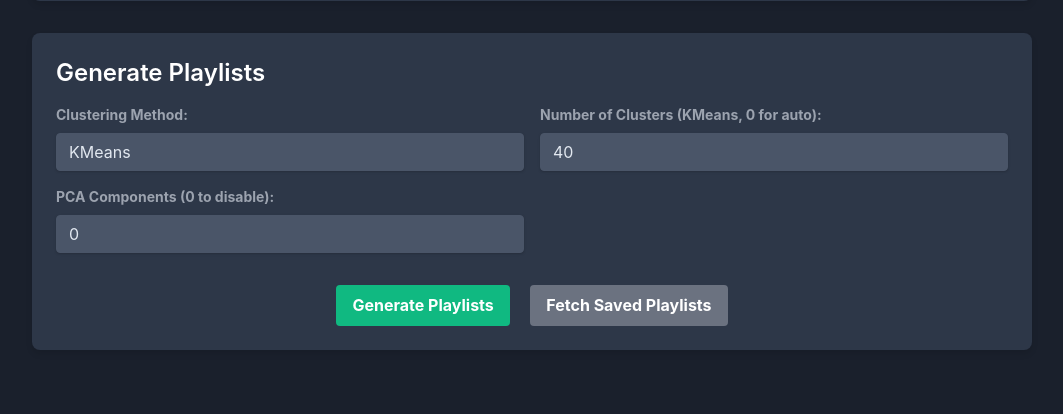
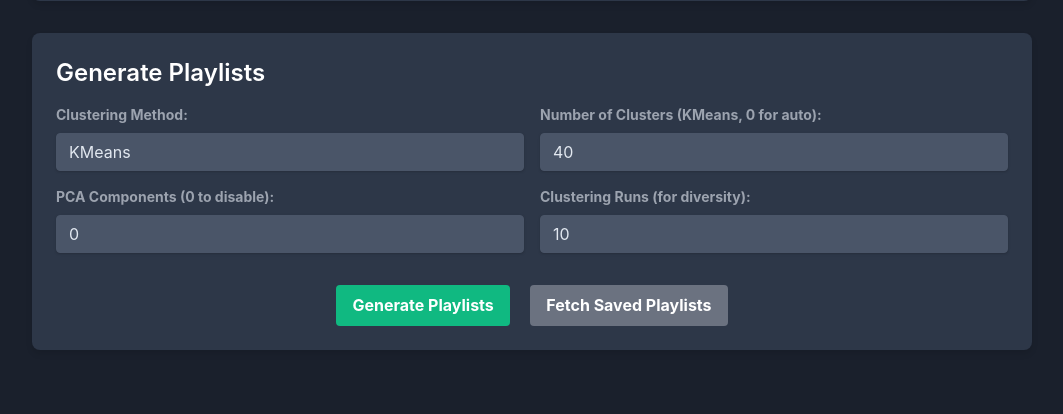
Before and after one commit to waleedhad/AudioMuse-AI-cuda_12.2, a Flask app: page / in a window 1280 px wide. Shown: the part 503-917 px from the top of the page, without its empty margins (108-1171 px from the left). Run offline with Flask 3, Linux system fonts and the light colour scheme; data that the repository does not hold is empty.

Commit message:
Update index.html

```diff
--- a/templates/index.html
+++ b/templates/index.html
@@ -194,7 +194,10 @@
                     <label for="pca_components" class="block text-gray-400 text-sm font-bold mb-2">PCA Components (0 to disable):</label>
                     <input type="number" id="pca_components" name="pca_components" class="shadow appearance-none border rounded w-full py-2 px-3 leading-tight focus:outline-none focus:shadow-outline">
                 </div>
-
+                <div>
+                    <label for="clustering_runs" class="block text-gray-400 text-sm font-bold mb-2">Clustering Runs (for diversity):</label>
+                    <input type="number" id="clustering_runs" name="clustering_runs" class="shadow appearance-none border rounded w-full py-2 px-3 leading-tight focus:outline-none focus:shadow-outline">
+                </div>
                 <div class="col-span-1 md:col-span-2 mt-4 text-center">
                     <button type="submit" id="generatePlaylistsBtn" class="bg-green-500 hover:bg-green-700 text-white font-bold py-2 px-4 rounded focus:outline-none focus:shadow-outline">
                         Generate Playlists
@@ -237,6 +240,9 @@
         const playlistsDisplay = document.getElementById('playlistsDisplay');
         const playlistList = document.getElementById('playlistList');
         const fetchPlaylistsBtn = document.getElementById('fetchPlaylistsBtn');
+
+        // NEW FIELD ELEMENT
+        const clusteringRunsInput = document.getElementById('clustering_runs');
 
         let pollingInterval = null;
         let currentTaskId = null; // Removed localStorage.getItem here, will fetch from DB first
@@ -333,6 +339,9 @@
                 document.getElementById('dbscan_eps').value = config.dbscan_eps !== undefined ? config.dbscan_eps : 0.15;
                 document.getElementById('dbscan_min_samples').value = config.dbscan_min_samples !== undefined ? config.dbscan_min_samples : 10;
                 document.getElementById('pca_components').value = config.pca_enabled ? 3 : 0; // Set to 3 if enabled, 0 if disabled
+                // --- NEW JS CHANGES HERE ---
+                clusteringRunsInput.value = config.clustering_runs !== undefined ? config.clustering_runs : 10; // Populate new field
+                // --- END NEW JS CHANGES ---
 
                 toggleClusteringOptions(); // Adjust visibility based on loaded config
             } catch (error) {
@@ -480,6 +489,9 @@
                 if (!data.pca_enabled) {
                     delete data.pca_components;
                 }
+                // --- NEW JS CHANGES HERE ---
+                data.clustering_runs = parseInt(data.clustering_runs, 10);
+                // --- END NEW JS CHANGES ---
 
                 const response = await fetch(`${API_BASE_URL}/clustering`, {
                     method: 'POST',
```
